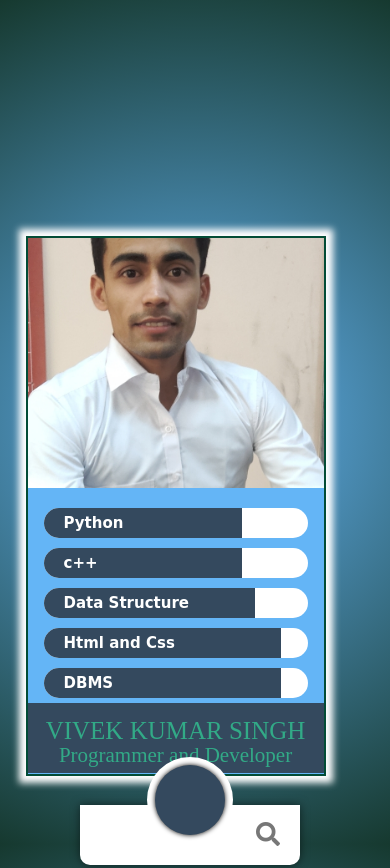
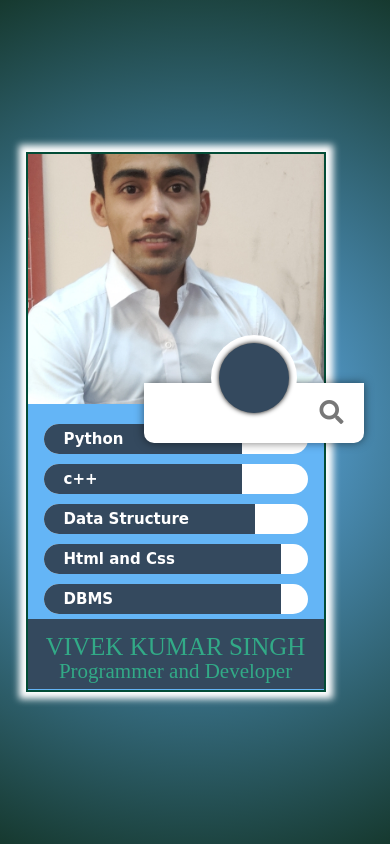
Before and after one commit to vivek38singh/Profile-card, a plain HTML site: page index.html in a window 390 px wide. Shown: the top 868 px of the page. After the commit the page ends 844 px from the top, so only its background shows below. Drawn offline with Linux system fonts and the light colour scheme.

Commit message:
Update style.css

```diff
--- a/style.css
+++ b/style.css
@@ -205,17 +205,3 @@ body {
 .follow:hover .center {
   transform: rotate(225deg);
 }
-
-@media screen and (max-width:480px){
-  .follow{
-    left: 190px;
-    top:30%;
-    bottom: 5%;
-    position: relative;
-
-  }
-  body{
-    overflow: scroll;
-    height: 120vh;
-  }
-  }
```
